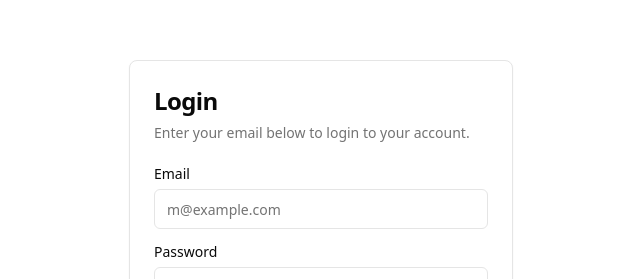
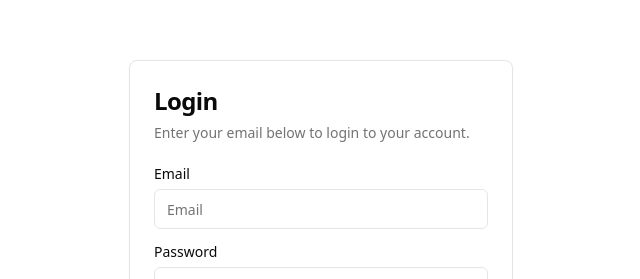
Before and after one commit to SureshChandraAdhikari/elib, a React (Vite) app: page /auth/login in a window 1280 px wide. Shown: the part 154-433 px from the top of the page, without its empty margins (319-959 px from the left). Built offline with nearby package versions, Linux system fonts and the light colour scheme.

Commit message:
add tanstack query

```diff
--- a/src/main.tsx
+++ b/src/main.tsx
@@ -4,11 +4,20 @@ import ReactDOM from 'react-dom/client'
 import './index.css'
 import { RouterProvider } from 'react-router-dom'
 import { router } from './router.tsx'
+import { QueryClientProvider,QueryClient } from '@tanstack/react-query'
+
+const queryClient = new QueryClient();
 
 ReactDOM.createRoot(document.getElementById('root')!).render(
+
   <React.StrictMode>
-    <RouterProvider router={router}>
 
-    </RouterProvider>
+
+    <QueryClientProvider client={queryClient}>
+      <RouterProvider router={router} />
+    </QueryClientProvider>
+
+
+
   </React.StrictMode>,
 )
--- a/src/pages/LoginPage.tsx
+++ b/src/pages/LoginPage.tsx
@@ -2,10 +2,23 @@ import { Button } from "@/components/ui/button"
 import { Card, CardContent, CardDescription, CardFooter, CardHeader, CardTitle } from "@/components/ui/card"
 import { Input } from "@/components/ui/input"
 import { Label } from "@/components/ui/label"
+import { useRef } from "react"
 import { Link } from "react-router-dom"
 
 
 const LoginPage = () => {
+  const emailRef = useRef<HTMLInputElement>(null);
+  const passwordRef = useRef<HTMLInputElement>(null);
+
+const handleLoginSubmit = () => {
+  const email = emailRef.current?.value;
+  const password = passwordRef.current?.value;
+  console.log("data", {email, password});
+}
+
+
+
+
   return (
     <section className="flex justify-center items-center h-screen">
          <Card className="w-full max-w-sm">
@@ -18,16 +31,16 @@ const LoginPage = () => {
       <CardContent className="grid gap-4">
         <div className="grid gap-2">
           <Label htmlFor="email">Email</Label>
-          <Input id="email" type="email" placeholder="m@example.com" required />
+          <Input ref={emailRef} id="email" type="email" placeholder="Email" required />
         </div>
         <div className="grid gap-2">
           <Label htmlFor="password">Password</Label>
-          <Input id="password" type="password" required />
+          <Input ref={passwordRef} id="password" type="password" required />
         </div>
       </CardContent>
       <CardFooter>
         <div className="w-full">
-             <Button className="w-full">Sign in</Button>
+            <Button onClick={handleLoginSubmit} className="w-full">Sign in</Button>
         <div className="mt-4 text-center text-sm">
           Don't have an account?{" "}
           <Link to={'/auth/register'} className="underline">
```
